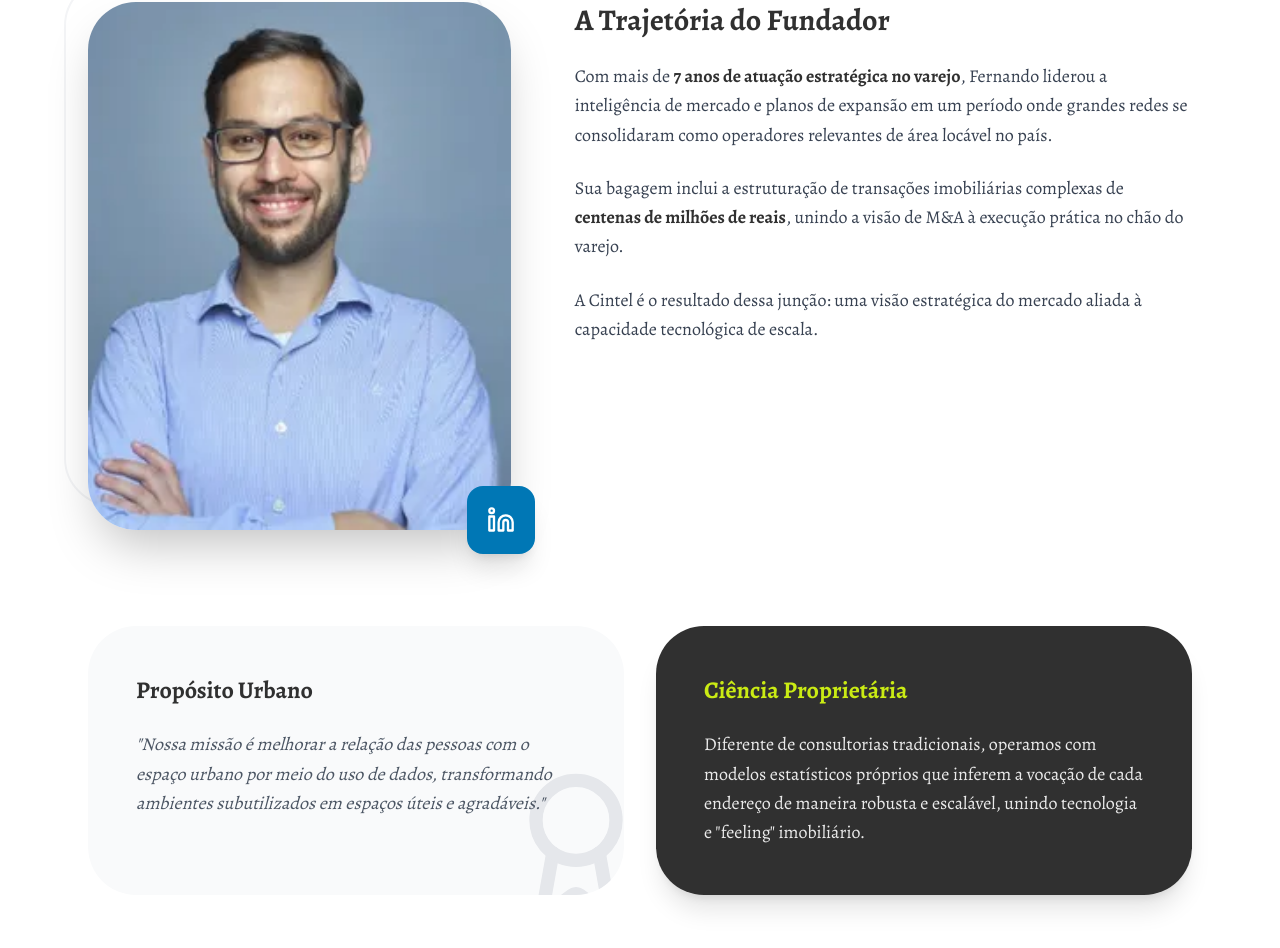
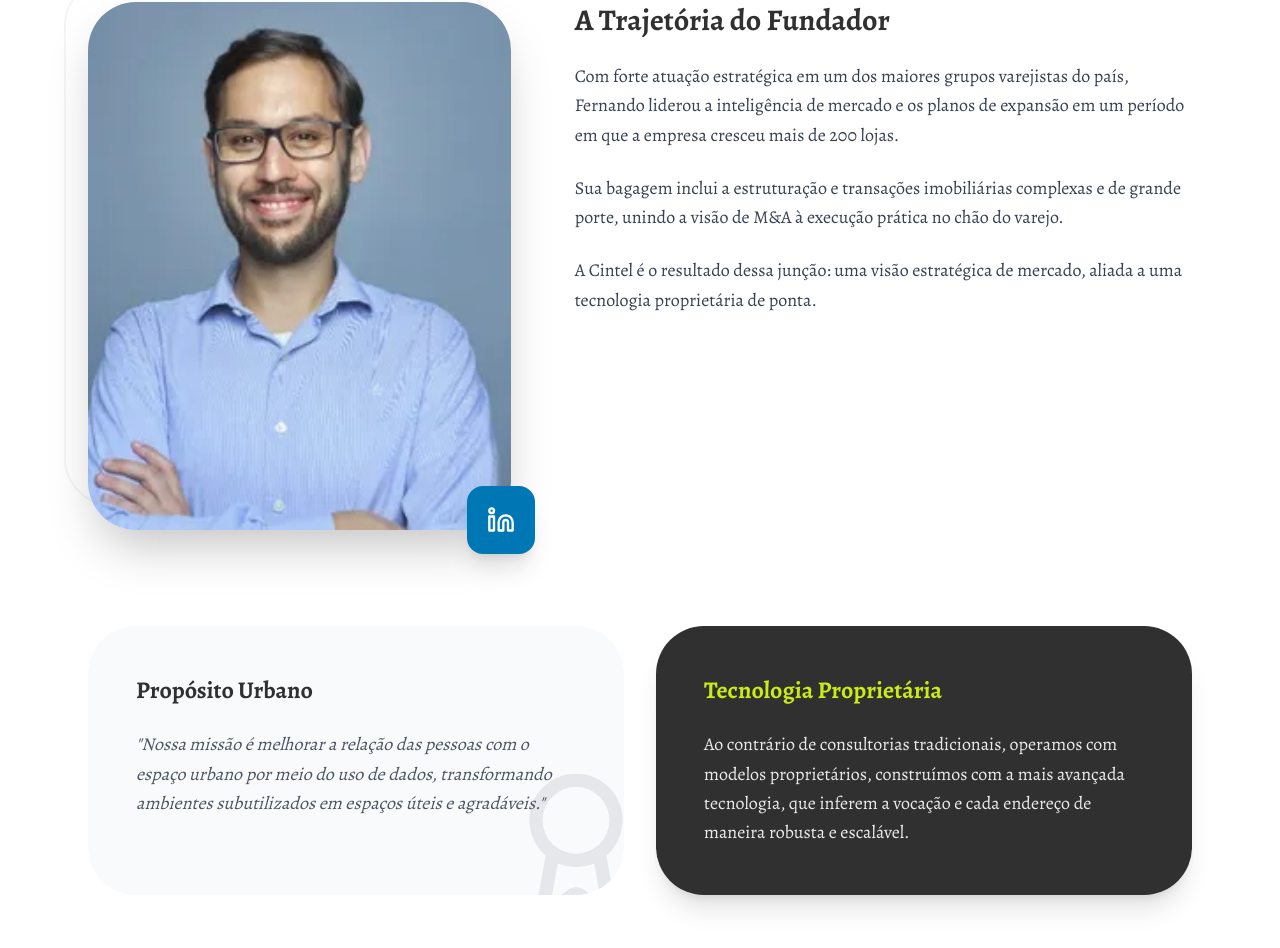
Before and after one commit to rafaelcallegari/cintel-site, a Next.js app: page /sobre in a window 1280 px wide. Shown: the part 422-1370 px from the top of the page. Built offline with nearby package versions, Linux system fonts and the light colour scheme; no server answers.

Commit message:
Alterações de texto

```diff
--- a/app/market/page.tsx
+++ b/app/market/page.tsx
@@ -8,7 +8,7 @@ const produtos = [
     slug: "analise-imovel", // Atualizado para bater com a pasta app/market/analise-imovel
     categoria: "Motor de Inteligência",
     titulo: "Análise de Vocação",
-    descricao: "Identifique o potencial real de qualquer endereço comercial através de modelos preditivos baseados em dados proprietários.",
+    descricao: "Identifique o potencial real de qualquer endereço comercial através de modelos preditivos proprietários baseados em dados",
     tags: ["Site Selection", "Dados Reais", "Pragmatismo"],
     cta: "Analisar Endereço"
   },
@@ -17,7 +17,7 @@ const produtos = [
     slug: "mapa-de-calor",
     categoria: "Geomarketing",
     titulo: "Mapa de Calor",
-    descricao: "Visualize densidade demográfica, fluxo de consumo e áreas de influência para decisões rápidas de expansão.",
+    descricao: "Visualize as regiões com maior potencial para cada segmento econômico por meio de mapas de calor construídos a partir da nossa tecnologia proprietária",
     tags: ["SaaS", "Visualização", "Agilidade"],
     cta: "Ver Mapa de Calor"
   }
--- a/app/sobre/page.tsx
+++ b/app/sobre/page.tsx
@@ -49,13 +49,13 @@ export default function SobrePage() {
               <h2 className="text-3xl font-bold text-[#303030] mb-6">A Trajetória do Fundador</h2>
               <div className="space-y-6 text-lg text-gray-700 leading-relaxed">
                 <p>
-                  Com mais de <span className="text-[#303030] font-bold">7 anos de atuação estratégica no varejo</span>, Fernando liderou a inteligência de mercado e planos de expansão em um período onde grandes redes se consolidaram como operadores relevantes de área locável no país.
+                  Com forte atuação estratégica em um dos maiores grupos varejistas do país, Fernando liderou a inteligência de mercado e os planos de expansão em um período em que a empresa cresceu mais de 200 lojas.
                 </p>
                 <p>
-                  Sua bagagem inclui a estruturação de transações imobiliárias complexas de <span className="text-[#303030] font-bold">centenas de milhões de reais</span>, unindo a visão de M&A à execução prática no chão do varejo.
+                  Sua bagagem inclui a estruturação e transações imobiliárias complexas e de grande porte, unindo a visão de M&A à execução prática no chão do varejo.
                 </p>
                 <p>
-                  A Cintel é o resultado dessa junção: uma visão estratégica do mercado aliada à capacidade tecnológica de escala.
+                  A Cintel é o resultado dessa junção: uma visão estratégica de mercado, aliada a uma tecnologia proprietária de ponta.
                 </p>
               </div>
             </div>
@@ -74,9 +74,9 @@ export default function SobrePage() {
           </div>
 
           <div className="bg-[#303030] p-12 rounded-[3rem] text-white shadow-xl shadow-black/10">
-            <h3 className="text-2xl font-bold mb-6 text-cintelYellow">Ciência Proprietária</h3>
+            <h3 className="text-2xl font-bold mb-6 text-cintelYellow">Tecnologia Proprietária</h3>
             <p className="leading-relaxed opacity-90 text-lg">
-              Diferente de consultorias tradicionais, operamos com modelos estatísticos próprios que inferem a vocação de cada endereço de maneira robusta e escalável, unindo tecnologia e "feeling" imobiliário.
+              Ao contrário de consultorias tradicionais, operamos com modelos proprietários, construímos com a mais avançada tecnologia, que inferem a vocação e cada endereço de maneira robusta e escalável.
             </p>
           </div>
         </div>
```
